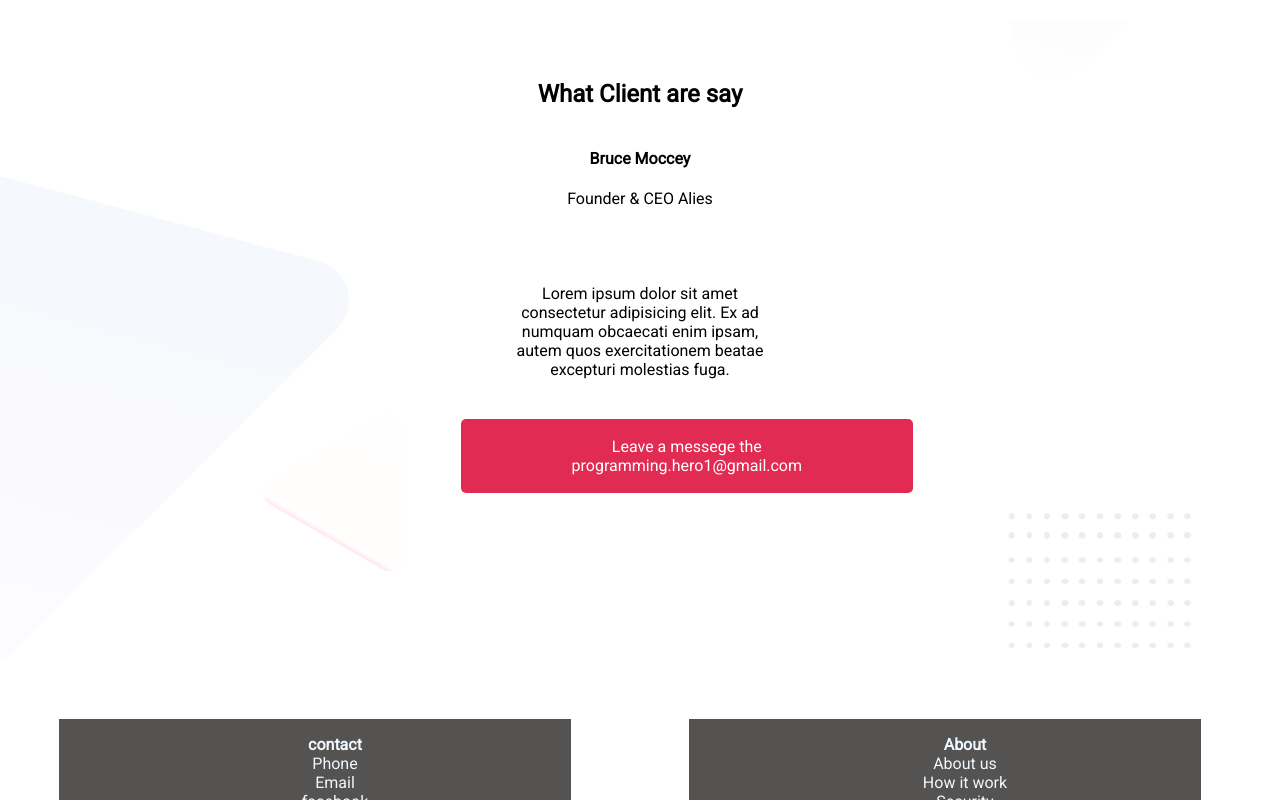
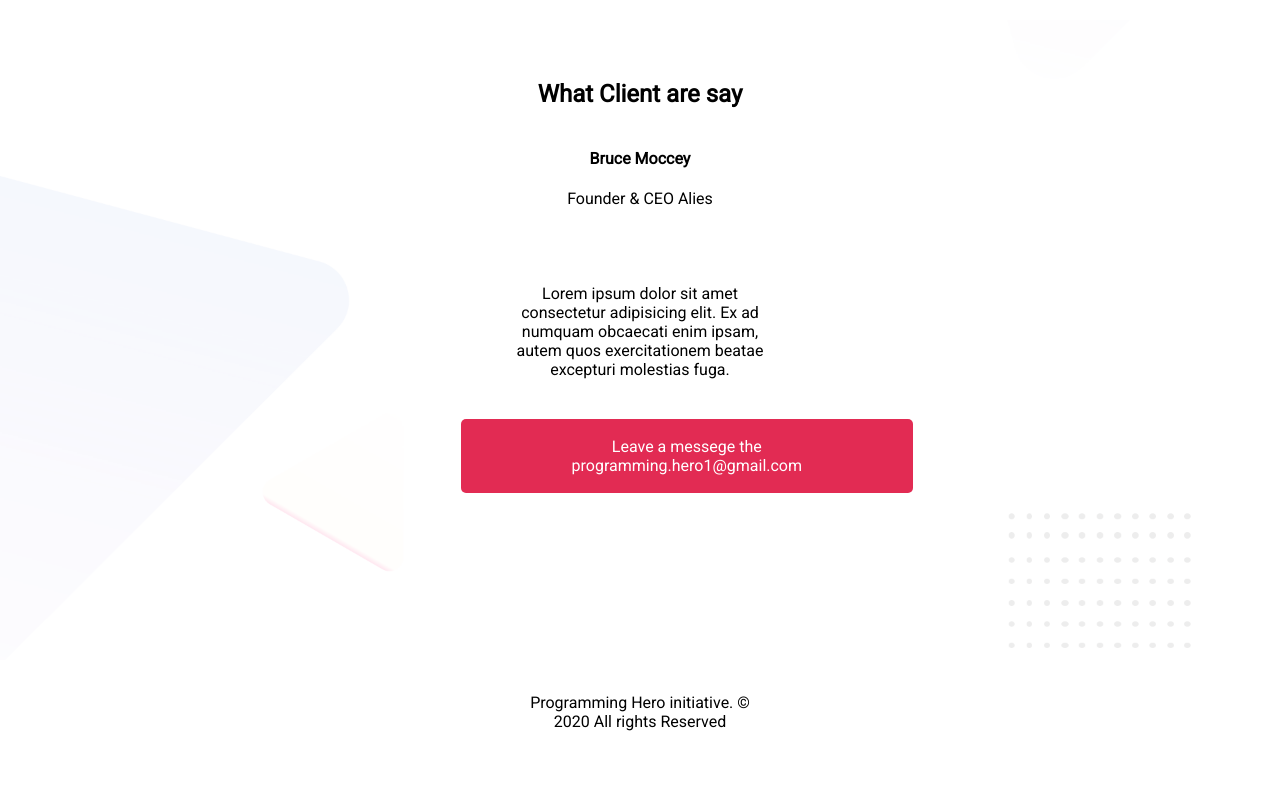
Before and after one commit to hasanmehedi44/testportfolio, a plain HTML site: page index.html in a window 1280 px wide. Shown: the part 2000-2800 px from the top of the page. After the commit the page ends 2731 px from the top, so only its background shows below. Drawn offline with Linux system fonts and the light colour scheme.

Commit message:
completed

```diff
--- a/index.html
+++ b/index.html
@@ -67,25 +67,7 @@
                     programming.hero1@gmail.com
                 </a>
             </div>
-            <div class="contact-point">
-                <div class="address">
-                    <ul><b> contact</b>
-                        <li>Phone</li>
-                        <li>Email</li>
-                        <li>facebook</li>
-                        <li>instagram</li>
-                    </ul>
-                </div>
-                <div class="address">
-                    <ul><b>About</b>
-                        <li>About us </li>
-                        <li>How it work </li>
-                        <li>Security</li>
-                        <li>How client</li>
-                    </ul>
-                </div>
 
-                </div>
 
 
         <p>Programming Hero initiative. © 2020 All rights Reserved</p>
```
